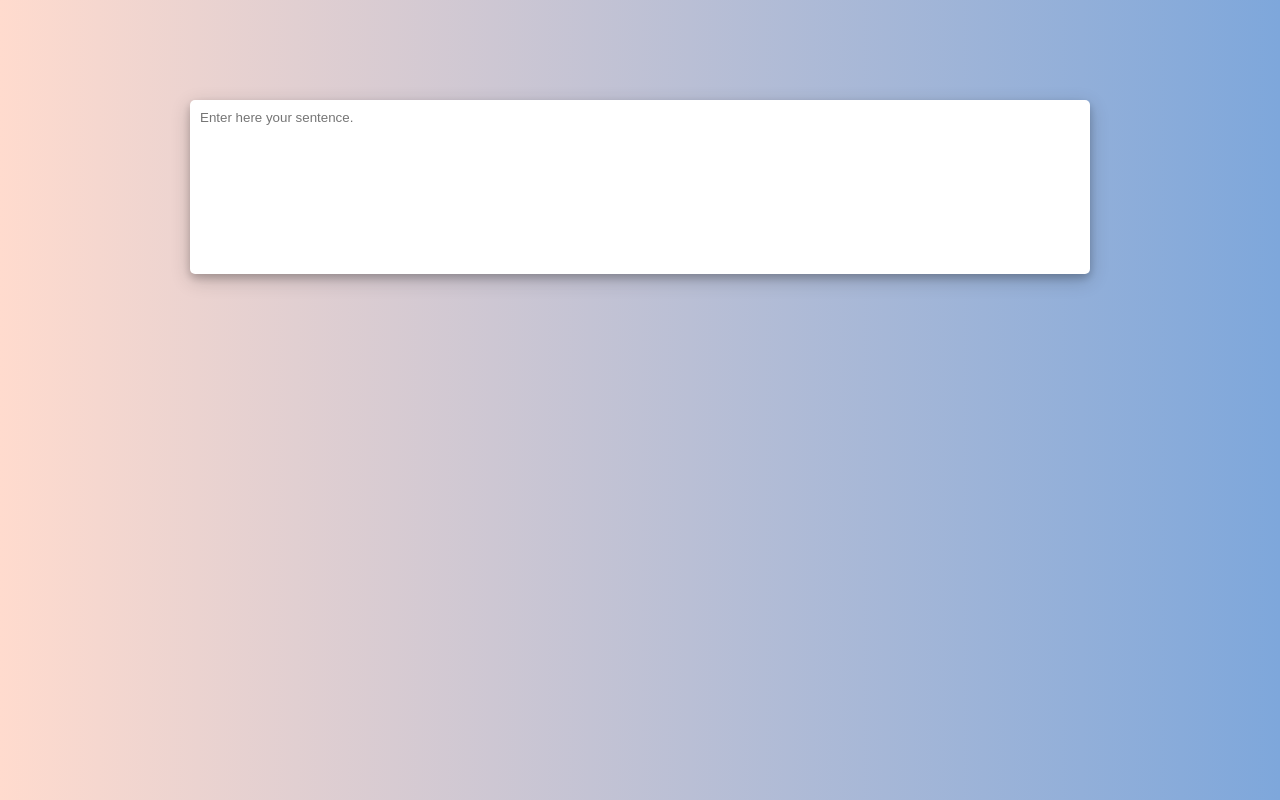
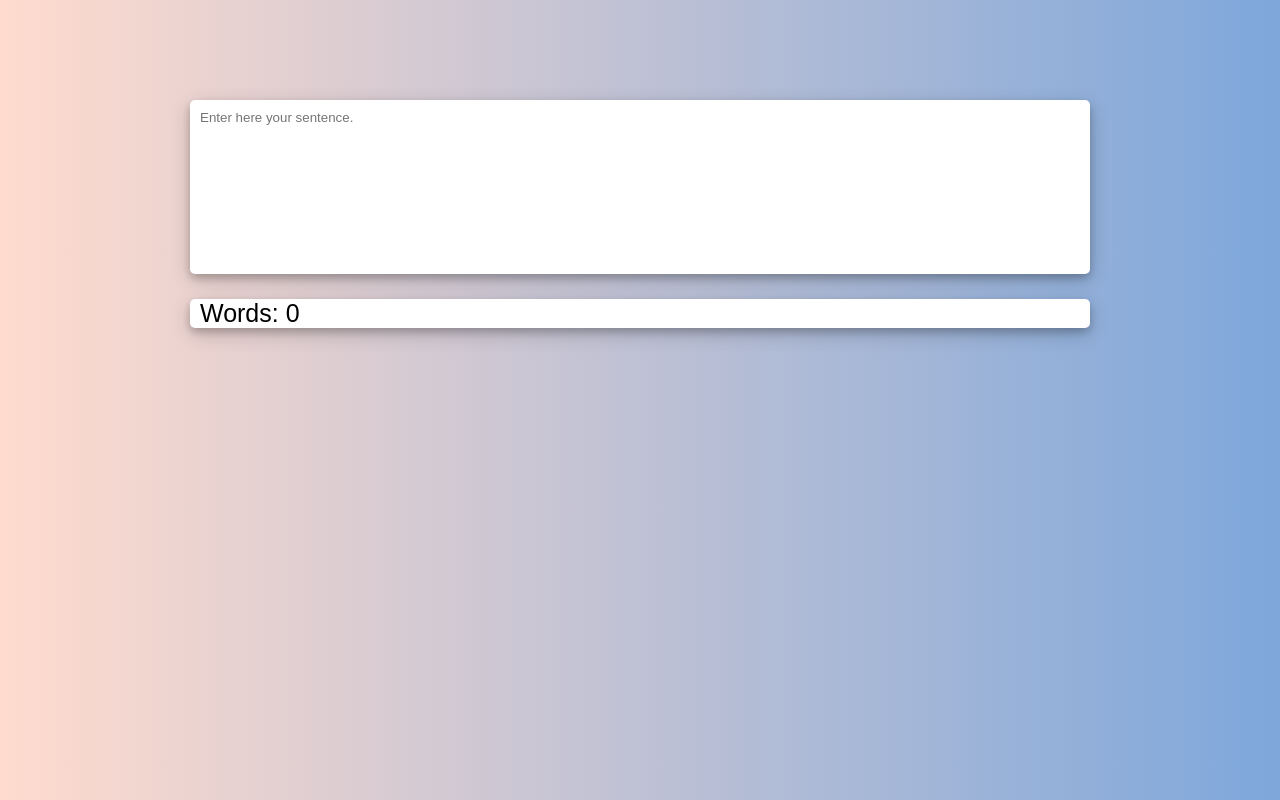
Before and after one commit to PlukZwaal/Sentence-Calculator, a plain HTML site: page index.html in a window 1280 px wide. Drawn offline with Linux system fonts and the light colour scheme.

Commit message:
Added amount of words

```diff
--- a/css/style.css
+++ b/css/style.css
@@ -33,7 +33,17 @@ body{
     resize: none;
 }
 
+.sentenceInfo{
+    background-color: white;
+    margin-top: 25px;
+    box-shadow: 0 4px 8px 0 rgba(0, 0, 0, 0.2), 0 6px 20px 0 rgba(0, 0, 0, 0.19);
+    border-radius: 5px;
+    padding: 0px 10px 0px 10px
+}
 
+.sentenceInfo{
+    font-size: 25px;
+}
 
 @media screen and (max-width: 1000px){
     .wrapper{
--- a/index.html
+++ b/index.html
@@ -12,8 +12,18 @@
         <div class="sentence">
             <textarea id="inputSentence" type="text" placeholder="Enter here your sentence."></textarea>
         </div>
+        <div class="sentenceInfo">
+            <p>Words: <span id="amountWords">0</span></p>
+        </div>
     </div>
 </body>
 </html>
 <script>
+    inputSentence.addEventListener("input", function (e) {
+        var splitBySpaces = e.target.value.split(" ");
+        allWordsArray = splitBySpaces.filter(function (word) {
+            return word.length > 0;
+        });
+        document.getElementById("amountWords").innerHTML = allWordsArray.length;
+    });
 </script>
```
